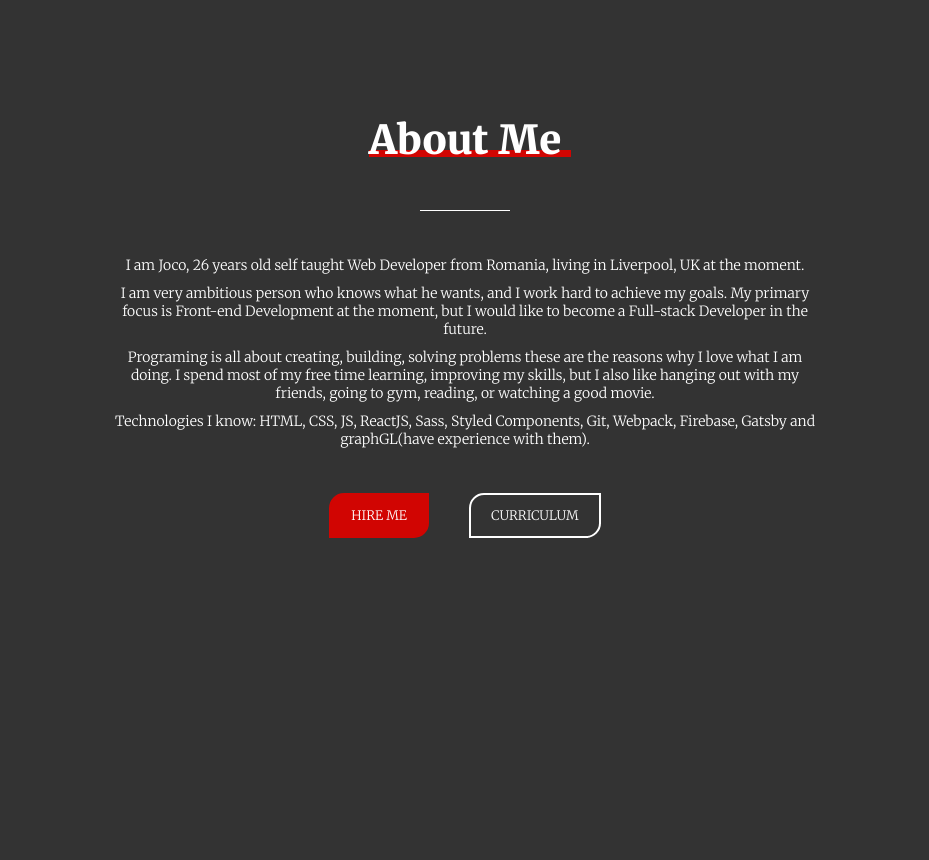
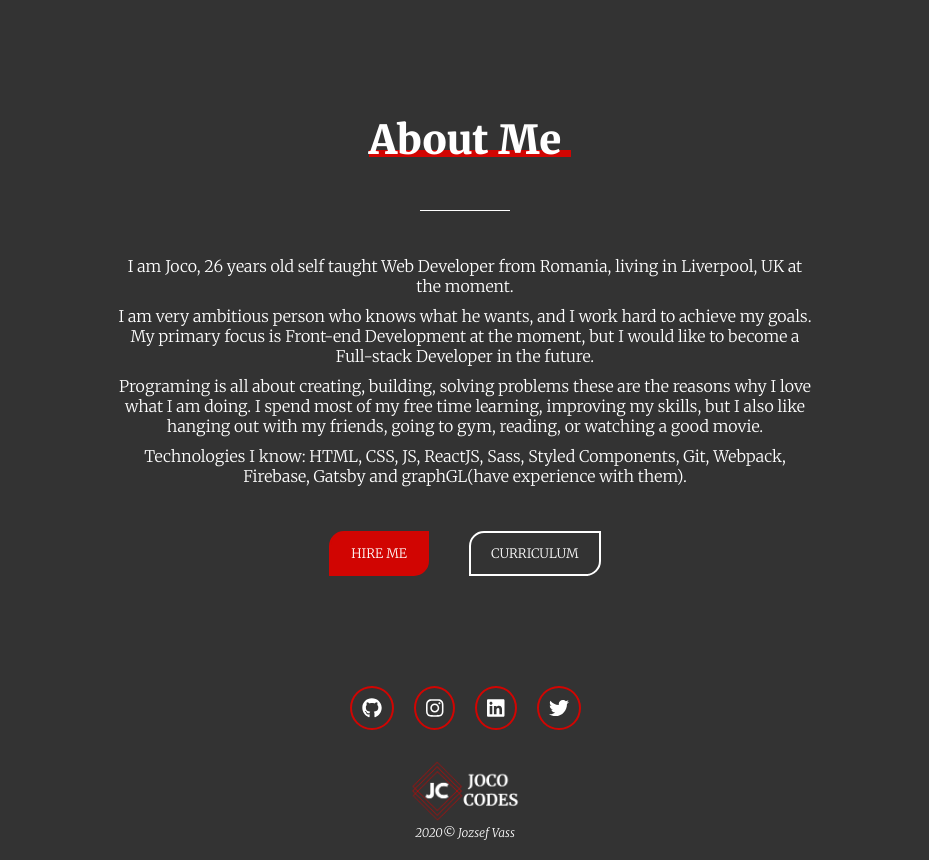
Before and after one commit to jocovass/Portfolio, a Gatsby site: page / in a window 1280 px wide. Shown: the part 1763-2623 px from the top of the page, without its empty margins (175-1104 px from the left). Before the commit the page ends 2411 px from the top, so only its background shows below. Built offline with nearby package versions, Linux system fonts and the light colour scheme; Gatsby itself is replaced by a stand-in of ours.

Commit message:
Homepage is ready

```diff
--- a/gatsby-config.js
+++ b/gatsby-config.js
@@ -14,7 +14,7 @@ module.exports = {
       twitter: 'joco.codes',
       instagram: 'joco.codes',
       linkedin: 'joco.codes',
-      github: 'joco.codes',
+      github: 'jocovass',
       email: 'joco.codes@gmail.com',
     },
     imageShare: 'share.jpg',
@@ -22,6 +22,7 @@ module.exports = {
   plugins: [
     'gatsby-plugin-react-helmet',
     'gatsby-plugin-styled-components',
+    'gatsby-plugin-sass',
     {
       resolve: 'gatsby-source-filesystem',
       options: {
--- a/package.json
+++ b/package.json
@@ -15,6 +15,10 @@
     "test": "echo \"Write tests! -> https://gatsby.dev/unit-testing\" && exit 1"
   },
   "dependencies": {
+    "@fortawesome/fontawesome-svg-core": "^1.2.27",
+    "@fortawesome/free-brands-svg-icons": "^5.12.1",
+    "@fortawesome/free-solid-svg-icons": "^5.12.1",
+    "@fortawesome/react-fontawesome": "^0.1.8",
     "babel-plugin-styled-components": "^1.10.7",
     "gatsby": "^2.19.7",
     "gatsby-background-image": "^0.10.1",
@@ -23,6 +27,7 @@
     "gatsby-plugin-offline": "^3.0.34",
     "gatsby-plugin-prefetch-google-fonts": "^1.4.3",
     "gatsby-plugin-react-helmet": "^3.1.22",
+    "gatsby-plugin-sass": "^2.1.29",
     "gatsby-plugin-sharp": "^2.4.5",
     "gatsby-plugin-styled-components": "^3.1.19",
     "gatsby-remark-external-links": "0.0.4",
@@ -32,6 +37,7 @@
     "gatsby-transformer-remark": "^2.6.51",
     "gatsby-transformer-sharp": "^2.3.14",
     "intersection-observer": "^0.7.0",
+    "node-sass": "^4.13.1",
     "prop-types": "^15.7.2",
     "react": "^16.12.0",
     "react-dom": "^16.12.0",
--- a/src/components/Header/Header.js
+++ b/src/components/Header/Header.js
@@ -1,5 +1,4 @@
 import React from 'react';
-import { useStaticQuery, graphql } from 'gatsby';
 import styled from 'styled-components';
 import Logo from '../Logo/Logo';
 import Navigation from '../Navigation/Navigation';
@@ -27,23 +26,11 @@ const Content = styled.div`
 `;
 
 const Header = () => {
-    const data = useStaticQuery(graphql`
-        query {
-            file(relativePath: {eq: "images/logo.png"}) {
-                childImageSharp {
-                    fixed(width: 115, quality: 80) {
-                        ...GatsbyImageSharpFixed_tracedSVG
-                    }
-                }
-            }
-        }
-    `);
-
 
     return (
         <Wrapper>
             <Content>
-                <Logo image={data.file.childImageSharp.fixed}/>
+                <Logo />
                 <Navigation />
             </Content>
         </Wrapper>
--- a/src/components/Logo/Logo.js
+++ b/src/components/Logo/Logo.js
@@ -3,6 +3,7 @@ import { Link } from 'gatsby';
 import { Link as ScrollLink } from 'react-scroll';
 import Img from 'gatsby-image';
 import styled from 'styled-components';
+import { useStaticQuery, graphql } from 'gatsby';
 
 const SLink = styled(ScrollLink)`
     cursor: pointer;
@@ -11,21 +12,32 @@ const SLink = styled(ScrollLink)`
 const GLink = styled(Link)`
     cursor: pointer;
 `;
+const Logo = ({ image, onPage }) => {
+    const data = useStaticQuery(graphql`
+        query {
+            file(relativePath: {eq: "images/logo.png"}) {
+                childImageSharp {
+                    fixed(width: 115, quality: 80) {
+                        ...GatsbyImageSharpFixed_tracedSVG
+                    }
+                }
+            }
+        }
+    `);
 
-const Logo = ({ image, onPage }) => {
     if(onPage) {
         return (
             <SLink to='home'
                 spy={true}
                 smooth={true}
                 offset={0}>
-                <Img fixed={image} alt="Joco codes site logo" />
+                <Img fixed={data.file.childImageSharp.fixed} alt="Joco codes site logo" />
             </SLink>
         );
     } else {
         return (
             <GLink to="/">
-                <Img fixed={image} alt="Joco codes site logo"/>
+                <Img fixed={data.file.childImageSharp.fixed} alt="Joco codes site logo"/>
             </GLink>
         )
     }
--- a/src/components/sections/About.js
+++ b/src/components/sections/About.js
@@ -7,7 +7,7 @@ import Btn from '../uiElements/Btn';
 
 const Wrapper = styled.section`
     text-align: center;
-    margin-bottom: 11rem;
+    margin-bottom: 3rem;
 `;
 
 const Content = styled.div`
@@ -16,7 +16,7 @@ const Content = styled.div`
     margin: 0 auto 4.5rem;
 
     & > p {
-        font-size: 1.4rem;
+        font-size: 1.6rem;
         font-weight: 300;
         margin-bottom: 1rem;
     }
--- /dev/null
+++ b/src/components/sections/Footer.js
@@ -0,0 +1,40 @@
+import React from 'react';
+import {  useStaticQuery, graphql } from 'gatsby';
+import Img from 'gatsby-image';
+import styled from 'styled-components';
+import SocialLinks from '../uiElements/SocialLinks';
+
+const Wrapper = styled.footer`
+    text-align: center;
+    padding: 8rem 0 2rem;
+    font-style: italic;
+`;
+
+const Copy = styled.p`
+    font-size: 1.2rem;
+    font-weight: 300;
+`;
+
+const Footer = () => {
+    const data = useStaticQuery(graphql`
+        query {
+            file(relativePath: {eq: "images/logo.png"}) {
+                childImageSharp {
+                    fixed(width: 115, quality: 80) {
+                        ...GatsbyImageSharpFixed_tracedSVG
+                    }
+                }
+            }
+        }
+    `);
+
+    return (
+        <Wrapper>
+            <SocialLinks />
+            <Img fixed={data.file.childImageSharp.fixed}/>
+            <Copy>2020&copy; Jozsef Vass</Copy>
+        </Wrapper>
+    );
+};
+
+export default Footer;
--- /dev/null
+++ b/src/components/uiElements/SocialLinks.js
@@ -0,0 +1,60 @@
+import React from 'react';
+import { useStaticQuery, graphql } from 'gatsby';
+import { faGithub, faInstagram, faLinkedin, faTwitter } from '@fortawesome/free-brands-svg-icons';
+import { FontAwesomeIcon } from '@fortawesome/react-fontawesome';
+import styled from 'styled-components';
+
+const Wrapper = styled.div`
+    margin-bottom: 3rem;
+`;
+
+const IconLink = styled.a`
+    display: inline-block;
+    cursor: pointer;
+    padding: 1rem;
+    color: var(--clr-primary);
+    border: 2px solid var(--clr-accent);
+    border-radius: 50%;
+    margin: 0 1rem;
+`;
+
+const Icon = styled(FontAwesomeIcon)`
+    font-size: 2rem;
+`;
+
+const SocialLinks = () => {
+    const { site: { siteMetadata: { social } }} = useStaticQuery(graphql`
+        query {
+            site {
+                siteMetadata {
+                    social {
+                        github
+                        instagram
+                        linkedin
+                        twitter
+                    }
+                }
+            }
+        }
+    `);
+
+    console.log(social);
+    return (
+        <Wrapper>
+            <IconLink href={`https://github.com/${social.github}`} target="_blank">
+                <Icon icon={faGithub} />
+            </IconLink>
+            <IconLink href={`https://instagram.com/${social.instagram}`} target="_blank">
+                <Icon icon={faInstagram} />
+            </IconLink>
+            <IconLink href={`https://github.com/${social.github}`} target="_blank">
+                <Icon icon={faLinkedin} />
+            </IconLink>
+            <IconLink href={`https://github.com/${social.github}`} target="_blank">
+                <Icon icon={faTwitter} />
+            </IconLink>
+        </Wrapper>
+    )
+};
+
+export default SocialLinks;
--- a/src/pages/index.js
+++ b/src/pages/index.js
@@ -3,6 +3,7 @@ import Layout from '../components/Layout/Layout';
 import Home from '../components/sections/Home';
 import Projects from '../components/sections/Projects';
 import About from '../components/sections/About';
+import Footer from '../components/sections/Footer';
 
 const HomePage = () => {
     return (
@@ -10,6 +11,7 @@ const HomePage = () => {
             <Home />
             <Projects />
             <About />
+            <Footer />
         </Layout>
     )
 };
```
Also changed, not shown: src/pages/contact.js (+23 -0 lines), 1 other file.
